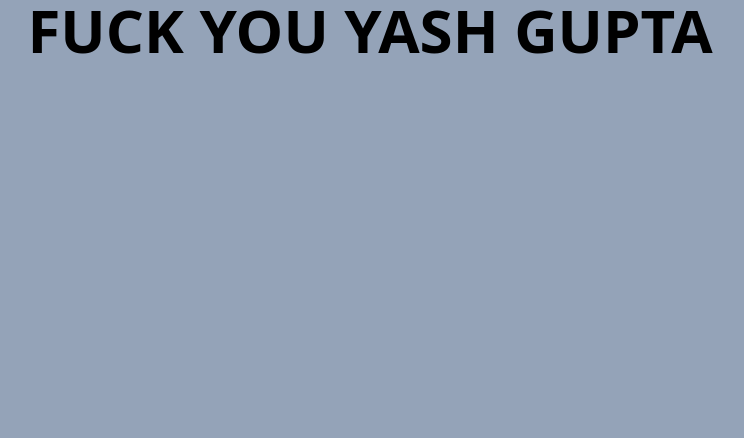
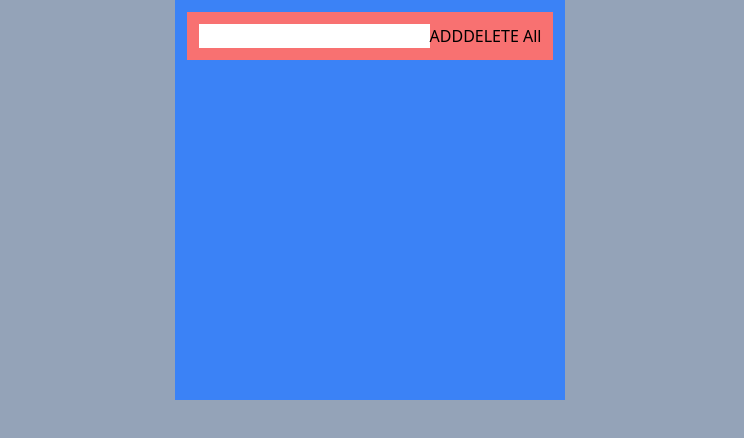
Before and after one commit to avisekh3110/Todo-Turu, a React (Vite) app: page / in a window 1280 px wide. Shown: the top 438 px of the page, without its empty margins (270-1014 px from the left). Built offline with nearby package versions, Linux system fonts and the light colour scheme.

Commit message:
basic logic done

```diff
--- a/src/App.jsx
+++ b/src/App.jsx
@@ -1,36 +1,35 @@
 import { useState } from "react";
 
 function App() {
-  // const [taskList, setTaskList] = useState([]);
-  // const [task, setTask] = useState("");
+  const [taskList, setTaskList] = useState([]);
+  const [task, setTask] = useState("");
 
-  // const handleChange = (event) => {
-  //   setTask(event.target.value);
-  // };
+  const handleChange = (event) => {
+    setTask(event.target.value);
+  };
 
-  // const handleClick = () => {
-  //   if (task !== "") {
-  //     const newTaskArray = [...taskList, task];
-  //     setTaskList(newTaskArray);
-  //     setTask("");
-  //   }
-  // };
+  const handleClick = () => {
+    if (task !== "") {
+      const newTaskArray = [...taskList, task];
+      setTaskList(newTaskArray);
+      setTask("");
+    }
+  };
 
-  // const deletTask = (index) => {
-  //   const newFilterArray = taskList.filter((name, indx) => {
-  //     return indx !== index;
-  //   });
-  //   setTaskList(newFilterArray);
-  // };
+  const deletTask = (index) => {
+    const newFilterArray = taskList.filter((name, indx) => {
+      return indx !== index;
+    });
+    setTaskList(newFilterArray);
+  };
 
-  // const deletAll = () => {
-  //   setTaskList([]);
-  // };
+  const deletAll = () => {
+    setTaskList([]);
+  };
 
   return (
-    <div className="font-black text-6xl">FUCK YOU YASH GUPTA</div>
-    // <div className="bg-blue-500 p-3 h-1/2 overflow-y">
-    /* <div className="bg-red-400 p-3">
+    <div className="bg-blue-500 p-3 h-1/2 overflow-y-auto">
+      <div className="bg-red-400 p-3">
         <input
           type="text"
           value={task}
@@ -52,8 +51,8 @@ function App() {
             </div>
           );
         })}
-      </div> */
-    // </div>
+      </div>
+    </div>
   );
 }
 
```
